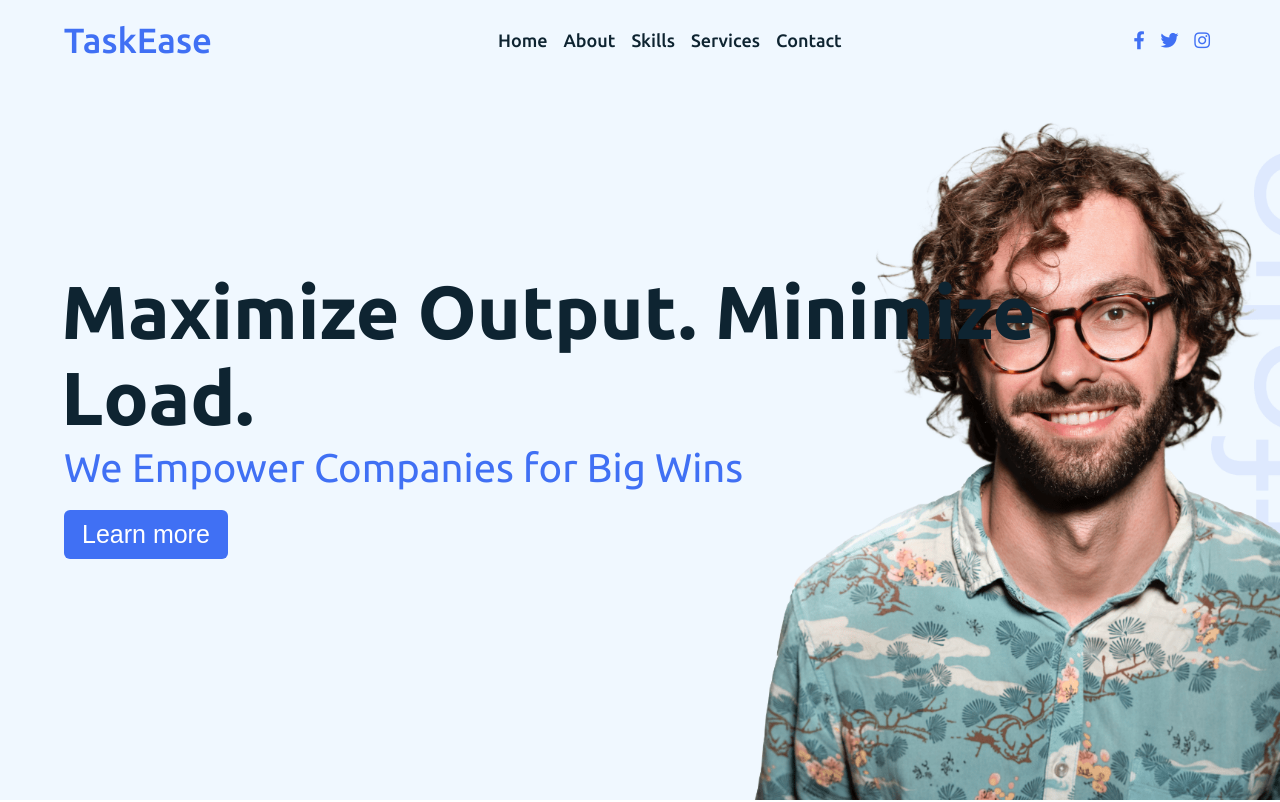
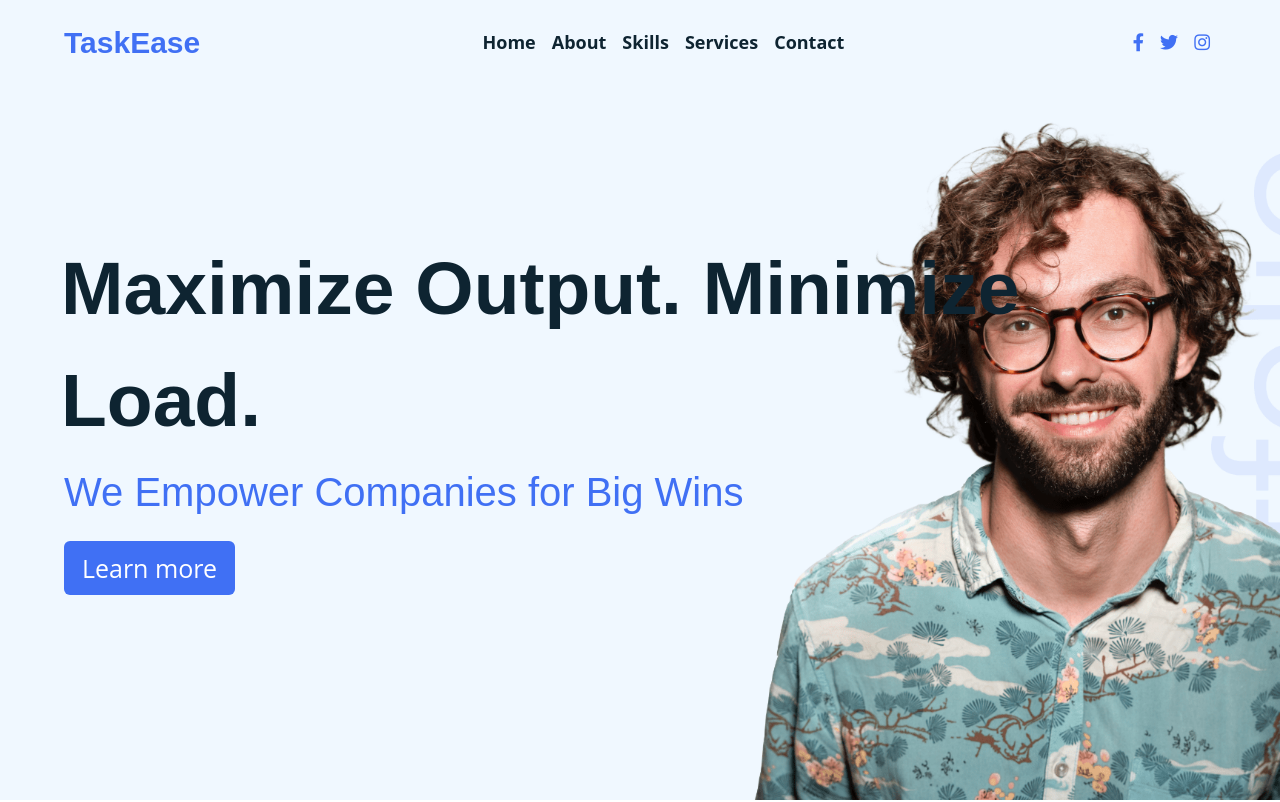
Before and after one commit to Blessan-Alex/TaskEase, a plain HTML site: page index.html in a window 1280 px wide. Shown: the top 802 px of the page. Drawn offline with Linux system fonts and the light colour scheme.

Commit message:
Change Font

```diff
--- a/style.css
+++ b/style.css
@@ -6,8 +6,13 @@
   box-sizing: border-box;
   text-decoration: none;
   scroll-behavior: smooth;
+  font-family: "Open Sans", sans-serif;
 }
-
+body {
+  font-size: 1rem;
+  font-weight: 400;
+  line-height: 1.5;
+}
 /* Custom Scroll Bar CSS */
 ::-webkit-scrollbar {
     width: 10px;
@@ -31,7 +36,7 @@ nav{
   padding: 20px 0;
   z-index: 998;
   transition: all 0.3s ease;
-  font-family: 'Ubuntu', sans-serif;
+  font-family: "Nunito", sans-serif;
 }
 nav.sticky{
   background: #4070f4;
@@ -45,8 +50,9 @@ nav .navbar{
   margin: auto;
 }
 nav .navbar .logo a{
-  font-weight: 500;
-  font-size: 35px;
+  font-family: "Nunito", sans-serif;
+  font-weight: 700;
+  font-size: 30px;
   color: #4070f4;
 }
 nav.sticky .navbar .logo a{
@@ -62,7 +68,7 @@ nav .navbar .menu li{
 }
 .navbar .menu a{
   font-size: 18px;
-  font-weight: 500;
+  font-weight: 700;
   color: #0E2431;
   padding: 6px 0;
   transition: all 0.4s ease;
@@ -125,6 +131,9 @@ nav.sticky .menu-btn{
   flex-direction: column;
   justify-content: center;
 }
+.text-two, .text-three {
+  font-family: "Nunito", sans-serif;
+}
 .home .text-one{
   font-size: 25px;
   color: #0E2431;
@@ -132,7 +141,7 @@ nav.sticky .menu-btn{
 .home .text-two{
   color: #0E2431;
   font-size: 75px;
-  font-weight: 600;
+  font-weight: 700;
   margin-left: -3px;
 }
 .home .text-three{
@@ -175,7 +184,7 @@ section{
 section .content{
   width: 80%;
   margin: 40px auto;
-  font-family: 'Poppins', sans-serif;
+  /* font-family: 'Poppins', sans-serif; */
 }
 .about .about-details{
   display: flex;
@@ -225,7 +234,7 @@ section .title span::after{
 section  .topic{
   color: #0E2431;
   font-size: 25px;
-  font-weight: 500;
+  font-weight: 600;
   margin-bottom: 10px;
 }
 .about-details .right p{
```
Also changed, not shown: 1 other file.
